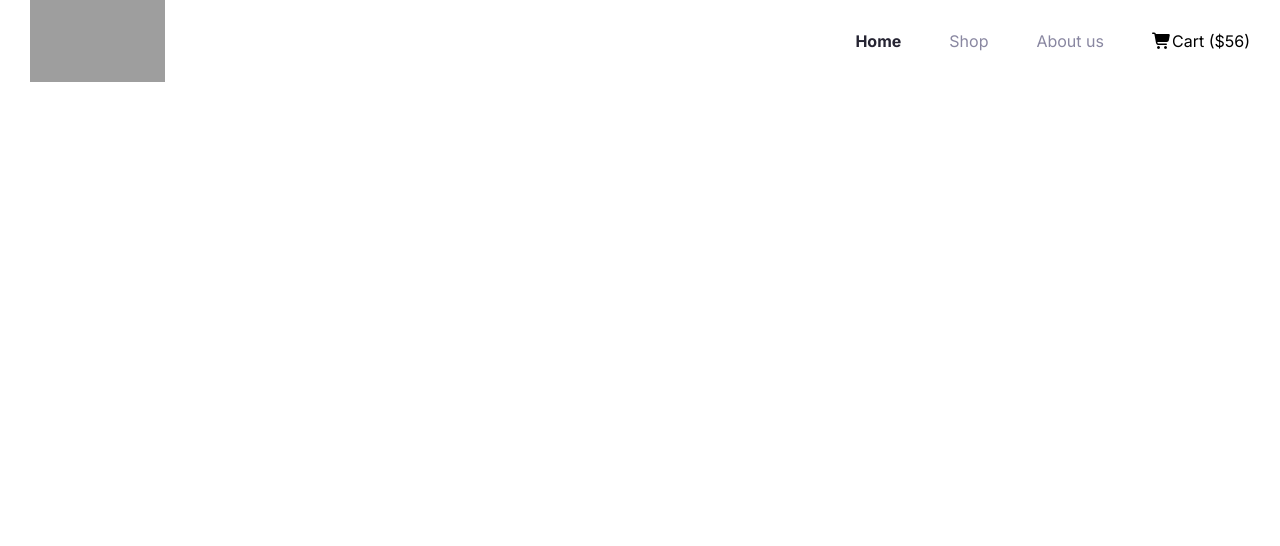
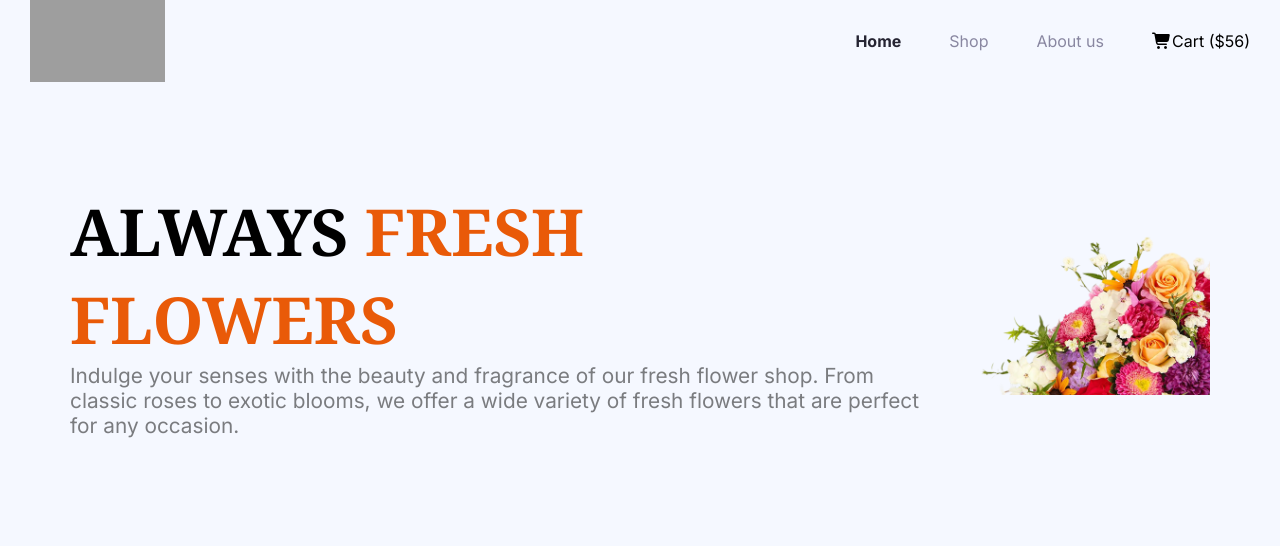
Before and after one commit to asefdx/Vintage, a plain HTML site: page index.html in a window 1280 px wide. Drawn offline with Linux system fonts and the light colour scheme; grey boxes are pictures that could not be loaded.

Commit message:
added banner

```diff
--- a/index.html
+++ b/index.html
@@ -13,8 +13,11 @@
 <link rel="stylesheet" href="https://cdnjs.cloudflare.com/ajax/libs/font-awesome/7.0.0/css/all.min.css" integrity="sha512-DxV+EoADOkOygM4IR9yXP8Sb2qwgidEmeqAEmDKIOfPRQZOWbXCzLC6vjbZyy0vPisbH2SyW27+ddLVCN+OMzQ==" crossorigin="anonymous" referrerpolicy="no-referrer" />
     <link rel="stylesheet" href="./styles/vintage.css">
 </head>
+<body>
 
-<header>
+
+
+<header class="">
     <nav class="nav-bar">
         <img class="nav-img" src="./vintage-assests/vintage.png" alt="">
         <ul class="nav-items  inter">
@@ -28,9 +31,24 @@
 
     </nav>
 
-
 </header>
 <main>
+    <section class="banner container ">
+        <div class="banner-content">
+            <h3 class="banner-title noto-serif">ALWAYS <span class="fresh-flowers"> FRESH <br> <span class="fresh-flowers">FLOWERS</span></span></h3>
+            <p class="banner-description inter">Indulge your senses with the beauty and fragrance of our fresh flower shop. From classic roses to exotic blooms, we offer a wide variety of fresh flowers that are perfect for any occasion. </p>
+
+
+
+        </div>
+        <div class="banner-img">
+            <img src="./vintage-assests/hero-flower.png" alt="">
+
+        </div>
+
+
+    </section>
+
 
 
 
--- a/styles/vintage.css
+++ b/styles/vintage.css
@@ -1,12 +1,14 @@
 /* common styles */
 
-.inter{
+.inter {
   font-family: "Inter", sans-serif;
-
 }
 
 .noto-serif {
   font-family: "Noto Serif", serif;
+}
+body {
+  background-color: #f5f8ff;
 }
 * {
   box-sizing: border-box;
@@ -20,55 +22,77 @@ img {
   max-width: 1280px;
   margin: auto;
 }
+.bg-primary {
+  background-color: cadetblue;
+}
 /* nav styles */
-.nav-bar{
+.nav-bar {
   display: flex;
   justify-content: space-between;
   margin: 0 30px;
-
 }
-.nav-img{
-
+.nav-img {
   position: static;
   width: 135px;
   height: 82px;
-
 }
-.nav-item{
+.nav-item {
   list-style: none;
-
 }
-.nav-link{
+.nav-link {
   text-decoration: none;
   font-size: 1rem;
   font-weight: 400;
 }
-.nav-items{
+.nav-items {
   display: flex;
 
   gap: 48px;
-padding: 22px 0px ;
+  padding: 22px 0px;
   align-items: center;
 }
-.home{
+.home {
   /* Text/Medium/Bold */
   color: rgb(37, 36, 50);
 
   font-weight: 700;
-
 }
-.common-span{
-
+.common-span {
   color: rgb(137, 135, 161);
 
   font-size: 16px;
   font-weight: 400;
-
 }
-.cart{
+.cart {
   /* Text/Medium/Regular */
   color: rgb(0, 0, 0);
 
   font-weight: 400;
+}
+/* banner styles */
+.banner {
+  padding-bottom: 209px;
+  padding-top: 164px;
+  width: 1140px;
+  height: 461px;
+  padding: 0px;
+  display: flex;
+  align-items: center;
+}
+.banner-title {
+  font-size: 4.05rem;
+  font-weight: 700;
+}
+.banner-description {
+  color: rgba(0, 0, 0, 0.5);
 
+  font-size: 1.3rem;
+  font-weight: 400;
 }
+
+/* span tag styles banner section */
+.fresh-flowers {
+  color: rgb(233, 90, 8);
+}
+
+/* responsive */
```
Lines whose indentation alone changed are shown as unchanged.
